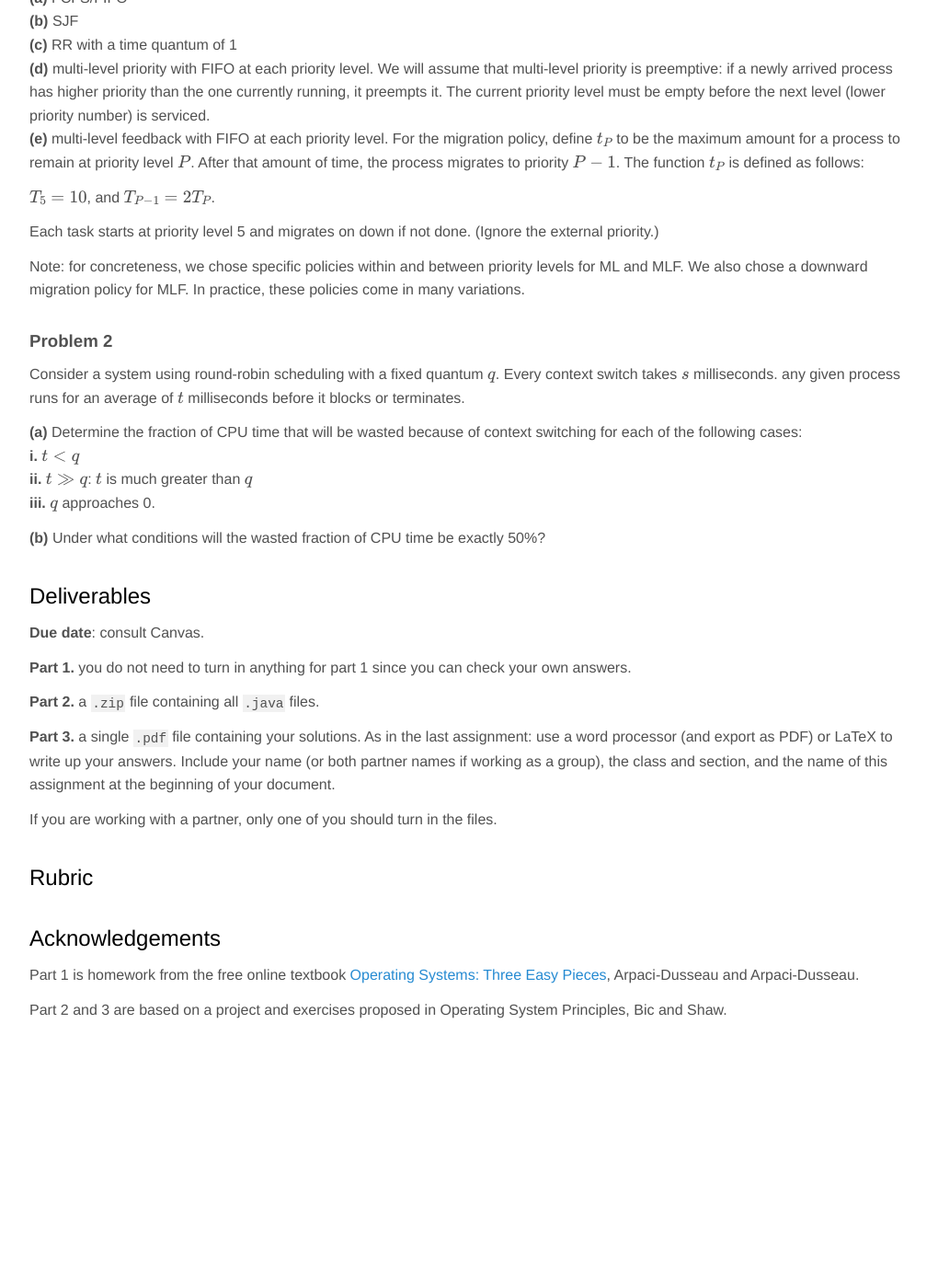
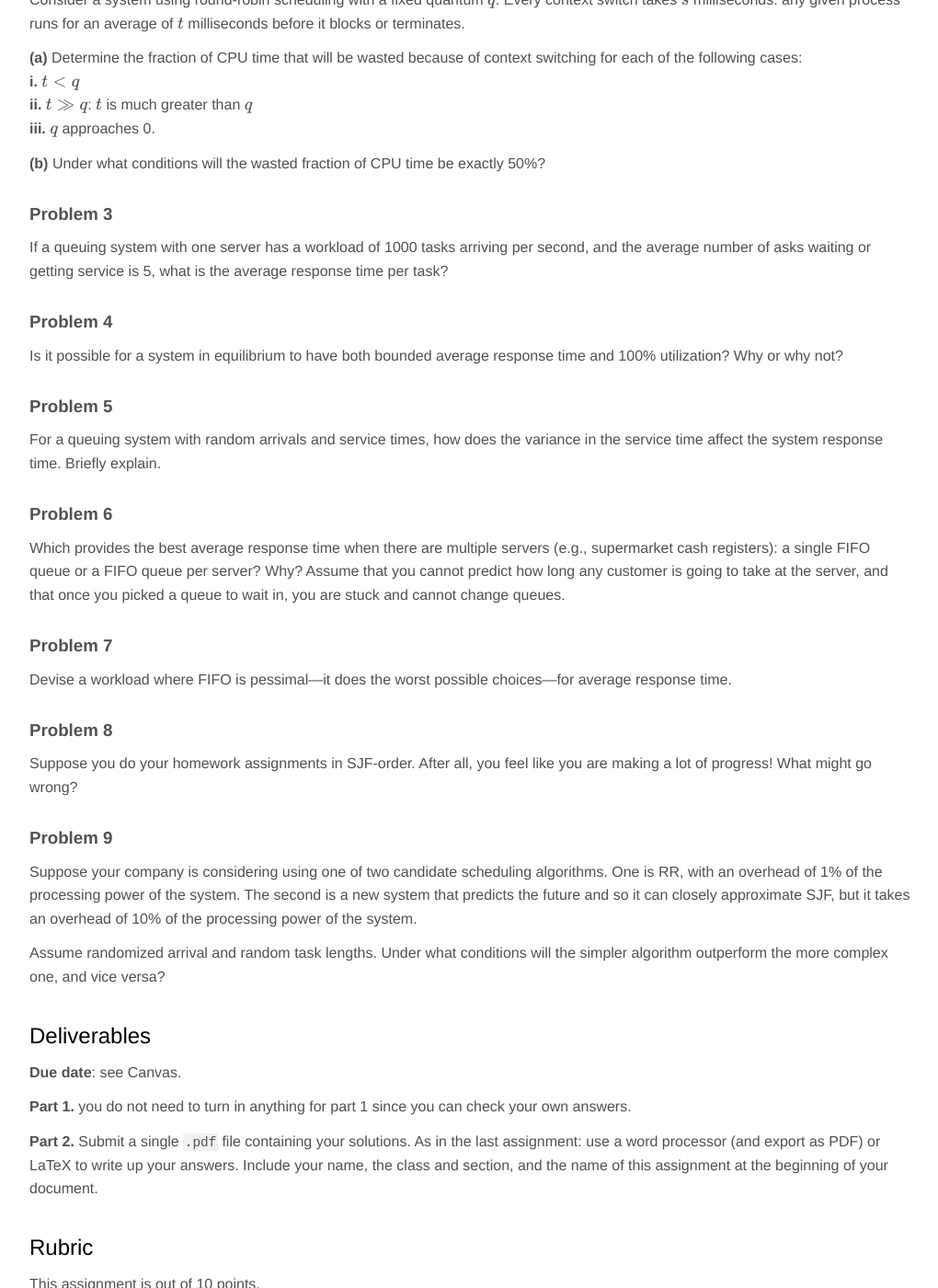
Before and after one commit to jnylam/jnylam.github.io, a Jekyll site: the page built from _courses/149-f16/homework02.md, in a window 1280 px wide and 1400 px high, scrolled down 2080 px. Shown: the whole window at 92% size, without its empty margins (128-1148 px from the left). Built offline with Jekyll 4.4.1, drawn with Linux system fonts in a browser that asks for light colours; formulas are drawn with MathJax 3; before the commit the page ends 3226 px from its top, so only the background shows below that; some of the changed text lies outside the part shown.

Commit message:
149 lectures

````diff
--- a/_courses/149-f16/homework02.md
+++ b/_courses/149-f16/homework02.md
@@ -25,7 +25,7 @@ This is the activity we started in class on 9/7. As explained in class, you will
 
 ```
 wget http://pages.cs.wisc.edu/~remzi/OSTEP/Homework/HW-CPU-Intro.tgz
-tar -xzvf HW-CPU-Intro.tgz
+tar xzvf HW-CPU-Intro.tgz
 ```
 
 * option introduced in class: on [glot.io](//glot.io), select Python, and copy-paste the code of `process-run.py`. To run the program with flag options (for example `-l 4:100,1:0`), click the little Python icon (left of the tab `main.py`) to get to the Python tab, check the box next to "Run Command" and append the flags after `python main.py`. Go back to the `main.py` tab and click "Run".
@@ -40,6 +40,7 @@ __Note:__ questions 1 through 7 are warmup to get you familiar with the various
 
 Next run the inputs suggested by question 8 __without the flags__ `-c -p`, and try to predict the outcome of the trace. Then add `-c -p` to those inputs to check your solution.
 
+<!--
 ## Part 2: programming
 
 The goal of this project is for you to program your own process manager simulator and explore its internals.
@@ -55,9 +56,9 @@ The goal of this project is for you to program your own process manager simulato
 * Sample input
 
 ### Control flow/organization
+-->
 
-
-## Part 3: written problems
+## Part 2: written problems
 
 ### Problem 1
 
@@ -104,22 +105,55 @@ Find out by conducting a small online research. Evaluate your sources and be sur
 
 __Recommended starting point__: [Google Scholar](//scholar.google.com) -->
 
+
+### Problem 3
+
+If a queuing system with one server has a workload of 1000 tasks arriving per second, and the average number of asks waiting or getting service is 5, what is the average response time per task?
+
+### Problem 4
+
+Is it possible for a system in equilibrium to have both bounded average response time and 100% utilization? Why or why not?
+
+### Problem 5
+
+For a queuing system with random arrivals and service times, how does the variance in the service time affect the system response time. Briefly explain.
+
+### Problem 6
+
+Which provides the best average response time when there are multiple servers (e.g., supermarket cash registers): a single FIFO queue or a FIFO queue per server? Why? Assume that you cannot predict how long any customer is going to take at the server, and that once you picked a queue to wait in, you are stuck and cannot change queues.
+
+### Problem 7
+
+Devise a workload where FIFO is pessimal&mdash;it does the worst possible choices&mdash;for average response time.
+
+### Problem 8
+
+Suppose you do your homework assignments in SJF-order. After all, you feel like you are making a lot of progress! What might go wrong?
+
+### Problem 9
+
+Suppose your company is considering using one of two candidate scheduling algorithms. One is RR, with an overhead of 1% of the processing power of the system. The second is a new system that predicts the future and so it can closely approximate SJF, but it takes an overhead of 10% of the processing power of the system.
+
+Assume randomized arrival and random task lengths. Under what conditions will the simpler algorithm outperform the more complex one, and vice versa?
+
 ## Deliverables
 
-__Due date__: consult Canvas.
+__Due date__: see Canvas.
 
 __Part 1.__ you do not need to turn in anything for part 1 since you can check your own answers.
 
-__Part 2.__ a `.zip` file containing all `.java` files.
-
-__Part 3.__ a single `.pdf` file containing your solutions. As in the last assignment: use a word processor (and export as PDF) or LaTeX to write up your answers. Include your name (or both partner names if working as a group), the class and section, and the name of this assignment at the beginning of your document.
-
-If you are working with a partner, only one of you should turn in the files.
+__Part 2.__ Submit a single `.pdf` file containing your solutions. As in the last assignment: use a word processor (and export as PDF) or LaTeX to write up your answers. Include your name, the class and section, and the name of this assignment at the beginning of your document.
 
 ## Rubric
+
+This assignment is out of 10 points.
+
+* 2 points per problem for correctness on 4 randomly chosen problems.
+
+* 2 points for a professional presentation: correctly following the submission guidelines, presentation, writing in complete sentences.
 
 ## Acknowledgements
 
 Part 1 is homework from the free online textbook [Operating Systems: Three Easy Pieces](http://pages.cs.wisc.edu/~remzi/OSTEP/), Arpaci-Dusseau and Arpaci-Dusseau.
 
-Part 2 and 3 are based on a project and exercises proposed in Operating System Principles, Bic and Shaw.
+Part2 is based on exercises in Operating System Principles, Bic and Shaw and Operating Systems Principles & Practice, Anderson and Dahlin.
````
Also changed, not shown: other parts of _courses/149-f16/homework02.md (+1 -1 lines), _courses/149-f16/homework01.md (+1 -1 lines), _courses/149-f16/index.md (+4 -4 lines), 2 other files.
